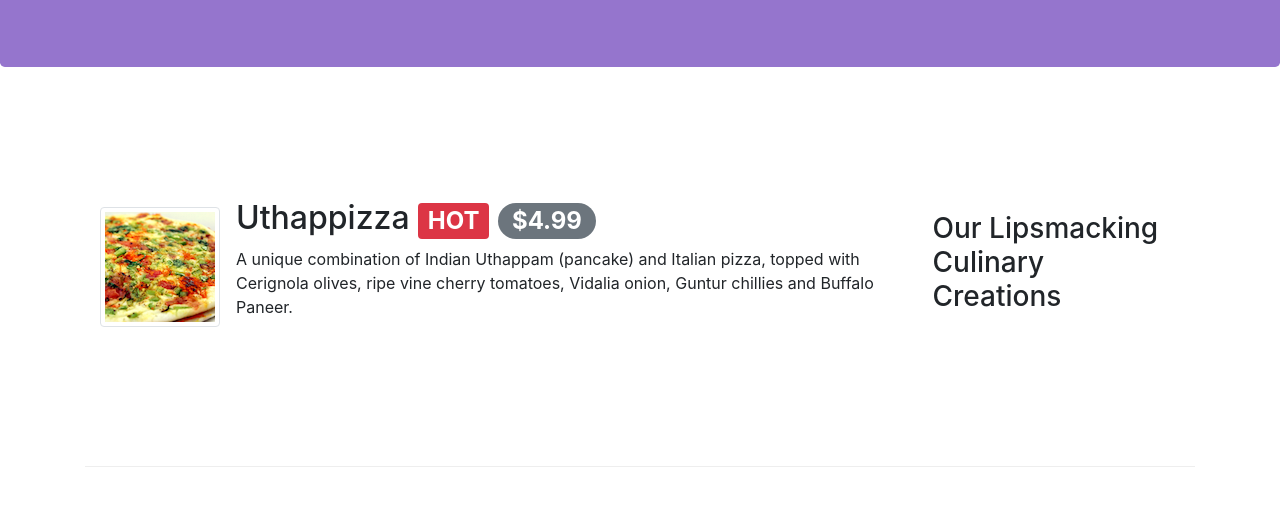
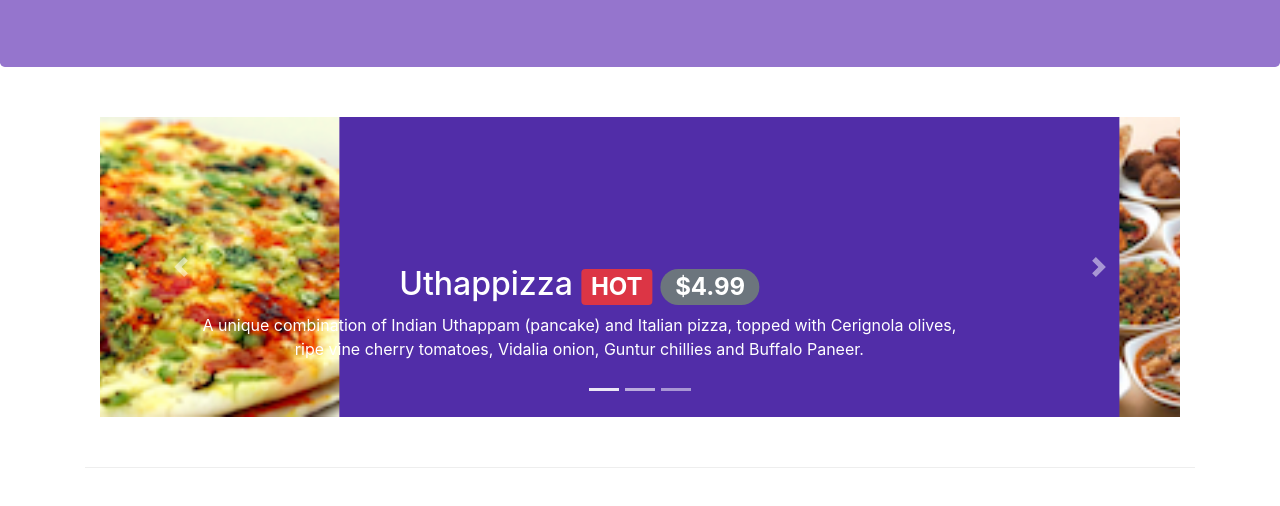
Before and after one commit to LeraAtwater/frameworks, a website: page index.html in a window 1280 px wide. Shown: the part 294-800 px from the top of the page. Drawn offline with nearby package versions, Linux system fonts and the light colour scheme.

Commit message:
add carousel

```diff
--- a/css/styles.css
+++ b/css/styles.css
@@ -73,3 +73,18 @@ footer .social .fa {
 	border-bottom: 1px solid #ddd;
 	padding: 1em;
 }
+
+.carousel {
+	background: #512DA8;
+}
+
+.carousel-item {
+	height: 300px;
+}
+
+.carousel-item img {
+	position: absolute;
+	top: 0;
+	left: 0;
+	min-height: 300px;
+}
--- a/index.html
+++ b/index.html
@@ -77,9 +77,7 @@
                                     <div class="col-sm-auto">
                                         <div class="form-check">
                                             <input class="form-check-input" type="checkbox">
-                                            <label class="form-check-label">
-                                                Remember me
-                                            </label>
+                                            <label class="form-check-label"> Remember me</label>
                                         </div>
                                     </div>
                                 </div>
@@ -99,21 +97,63 @@
                     <div class="row row-header">
                         <div class="col-12 col-sm-6">
                             <h1>Ristorante con Fusion</h1>
-                            <p>
-                                We take inspiration from the World's best cuisines, and create a unique fusion experience.
-                        Our
-                        lipsmacking creations will tickle your culinary senses!
-                            </p>
+                            <p> We take inspiration from the World's best cuisines, and create a unique fusion experience. Our lipsmacking creations will tickle your culinary senses!</p>
                         </div>
                         <div class="col-12 col-sm-6">
                             <img class="img-fluid col-6 col-sm-6" src="img/logo.png" alt="Restaurant logo">
-                            <a href="#reservation" role="button" title="Reserve a table with our form or call us at <br><strong>+1 202.555-1212</strong>" class="btn btn-warning btn-block col-6 col-sm-6 d-sm-inline offset-sm-2 my-3" data-toggle="tooltip" data-html="true" data-placement="bottom">
-                                Reserve Table
-                            </a>
+                            <a href="#reservation" role="button" title="Reserve a table with our form or call us at <br><strong>+1 202.555-1212</strong>" class="btn btn-warning btn-block col-6 col-sm-6 d-sm-inline offset-sm-2 my-3" data-toggle="tooltip" data-html="true" data-placement="bottom"> Reserve Table</a>
                         </div>
                     </div>
                 </header>
                 <div class="container">
+                    <div class="row row-content">
+                        <div class="col">
+                            <div id="mycarousel" class="carousel slide" data-ride="carousel">
+                                <div class="carousel-inner" role="listbox">
+                                    <div class="carousel-item active">
+                                        <img class="d-block img-fluid" src="img/uthappizza.png" alt="Uthappizza">
+                                        <div class="carousel-caption d-none d-md-block">
+                                            <h2>
+                                                Uthappizza
+                                                <span class="badge badge-danger">HOT</span>
+                                                <span class="badge badge-pill badge-secondary">$4.99</span>
+                                            </h2>
+                                            <p class="d-none d-sm-block"> A unique combination of Indian Uthappam (pancake) and Italian pizza, topped with Cerignola olives, ripe vine cherry tomatoes, Vidalia onion, Guntur chillies and Buffalo Paneer.</p>
+                                        </div>
+                                    </div>
+                                    <div class="carousel-item">
+                                        <img class="d-block img-fluid" src="img/buffet.png" alt="buffet">
+                                        <div class="carousel-caption d-none d-md-block">
+                                            <h2>
+                                                Weekend Grand Buffet
+                                                <span class="badge badge-danger">NEW</span>
+                                            </h2>
+                                            <p class="d-none d-sm-block"> Featuring mouthwatering combinations with a choice of five different salads, six enticing appetizers, six main entrees and five choicest desserts. Free flowing bubbly and soft drinks. All for just $19.99 per person.</p>
+                                        </div>
+                                    </div>
+                                    <div class="carousel-item">
+                                        <img class="d-block img-fluid" src="img/alberto.png" alt="Alberto">
+                                        <div class="carousel-caption d-none d-md-block">
+                                            <h2>Alberto Somayya</h2>
+                                            <h4>Executive Chef</h4>
+                                            <p class="d-none d-sm-block"> Award winning three-star Michelin chef with wide International experience having worked closely with whos-who in the culinary world, he specializes in creating mouthwatering Indo-Italian fusion experiences.</p>
+                                        </div>
+                                    </div>
+                                </div>
+                                <ol class="carousel-indicators">
+                                    <li data-target="#myCarousel" data-slide-to="0" class="active"></li>
+                                    <li data-target="#myCarousel" data-slide-to="1"></li>
+                                    <li data-target="#myCarousel" data-slide-to="2"></li>
+                                </ol>
+                                <a class="carousel-control-prev" href="#mycarousel" role="button" data-slide="prev">
+                                    <span class="carousel-control-prev-icon"></span>
+                                </a>
+                                <a class="carousel-control-next" href="#mycarousel" role="button" data-slide="next">
+                                    <span class="carousel-control-next-icon"></span>
+                                </a>
+                            </div>
+                        </div>
+                    </div>
                     <div class="row row-content align-items-center">
                         <div class="col-12 col-sm-4 order-sm-last col-md-3">
                             <h3>Our Lipsmacking Culinary Creations</h3>
@@ -127,13 +167,7 @@
                                         <span class="badge badge-danger">HOT</span>
                                         <span class="badge badge-pill badge-secondary">$4.99</span>
                                     </h2>
-                                    <p class="d-none d-sm-block">
-                                        A unique combination of Indian Uthappam (pancake) and Italian
-                            pizza,
-                            topped
-                            with Cerignola olives, ripe vine cherry tomatoes, Vidalia onion, Guntur chillies and Buffalo
-                            Paneer.
-                                    </p>
+                                    <p class="d-none d-sm-block"> A unique combination of Indian Uthappam (pancake) and Italian pizza, topped with Cerignola olives, ripe vine cherry tomatoes, Vidalia onion, Guntur chillies and Buffalo Paneer.</p>
                                 </div>
                             </div>
                         </div>
@@ -149,13 +183,7 @@
                                         Weekend Grand Buffet
                                         <span class="badge badge-danger">NEW</span>
                                     </h2>
-                                    <p class="d-none d-sm-block">
-                                        Featuring mouthwatering combinations with a choice of five
-                            different
-                            salads, six enticing appetizers, six main entrees and five choicest desserts. Free flowing
-                            bubbly
-                            and soft drinks. All for just $19.99 per person.
-                                    </p>
+                                    <p class="d-none d-sm-block"> Featuring mouthwatering combinations with a choice of five different salads, six enticing appetizers, six main entrees and five choicest desserts. Free flowing bubbly and soft drinks. All for just $19.99 per person.</p>
                                 </div>
                                 <img src="img/buffet.png" alt="buffet" class="d-flex ml-3 img-thumbnail align-self-center">
                             </div>
@@ -171,13 +199,7 @@
                                 <div class="media-body">
                                     <h2>Alberto Somayya</h2>
                                     <h4>Executive Chef</h4>
-                                    <p class="d-none d-sm-block">
-                                        Award winning three-star Michelin chef with wide International
-                            experience
-                            having worked closely with whos-who in the culinary world, he specializes in creating
-                            mouthwatering
-                            Indo-Italian fusion experiences.
-                                    </p>
+                                    <p class="d-none d-sm-block"> Award winning three-star Michelin chef with wide International experience having worked closely with whos-who in the culinary world, he specializes in creating mouthwatering Indo-Italian fusion experiences.</p>
                                 </div>
                             </div>
                         </div>
@@ -191,10 +213,7 @@
                                 <form>
                                     <div class="form-group row">
                                         <label for="inlineRadioOptions" class="col-12 col-sm-3 col-form-label">
-                                            <strong>
-                                                Number of
-                                    Guests
-                                            </strong>
+                                            <strong> Number of Guests</strong>
                                         </label>
                                         <div class="col-12 col-sm-9">
                                             <div class="form-check form-check-inline">
@@ -225,10 +244,7 @@
                                     </div>
                                     <div class="form-group row">
                                         <label for="dateTime" class="col-12 col-sm-3 col-form-label">
-                                            <strong>
-                                                Date and
-                                    Time
-                                            </strong>
+                                            <strong> Date and Time</strong>
                                         </label>
                                         <div class="col-sm-4">
                                             <input type="date" class="form-control" id="date" name="date" placeholder="Date">
@@ -292,8 +308,7 @@
                                     <a class="btn btn-social-icon btn-google" href="http://google.com/+" title="Go to Google Plus page">
                                         <span class="fab fa-lg fa-google-plus">
                                         </a>
-                                        <a class="btn btn-social-icon btn-facebook" href="http://www.facebook.com/profile.php?id=" title="Go to Facebook page
-                        ">
+                                        <a class="btn btn-social-icon btn-facebook" href="http://www.facebook.com/profile.php?id=" title="Go to Facebook page ">
                                             <span class="fab fa-lg fa-facebook-f">
                                             </a>
                                             <a class="btn btn-social-icon btn-linkedin" href="http://www.linkedin.com/in/" title="Go to LinkedIn page">
@@ -322,10 +337,6 @@
                                         <script src="node_modules/jquery/dist/jquery.slim.min.js"></script>
                                         <script src="node_modules/popper.js/dist/umd/popper.min.js"></script>
                                         <script src="node_modules/bootstrap/dist/js/bootstrap.min.js"></script>
-                                        <script>
-                                            $(document).ready(function() {
-                                                $('[data-toggle="tooltip"]').tooltip();
-                                            });
-                                        </script>
+                                        <script> $(document).ready(function() { $('[data-toggle="tooltip"]').tooltip(); });</script>
                                     </body>
                                 </html>
```
